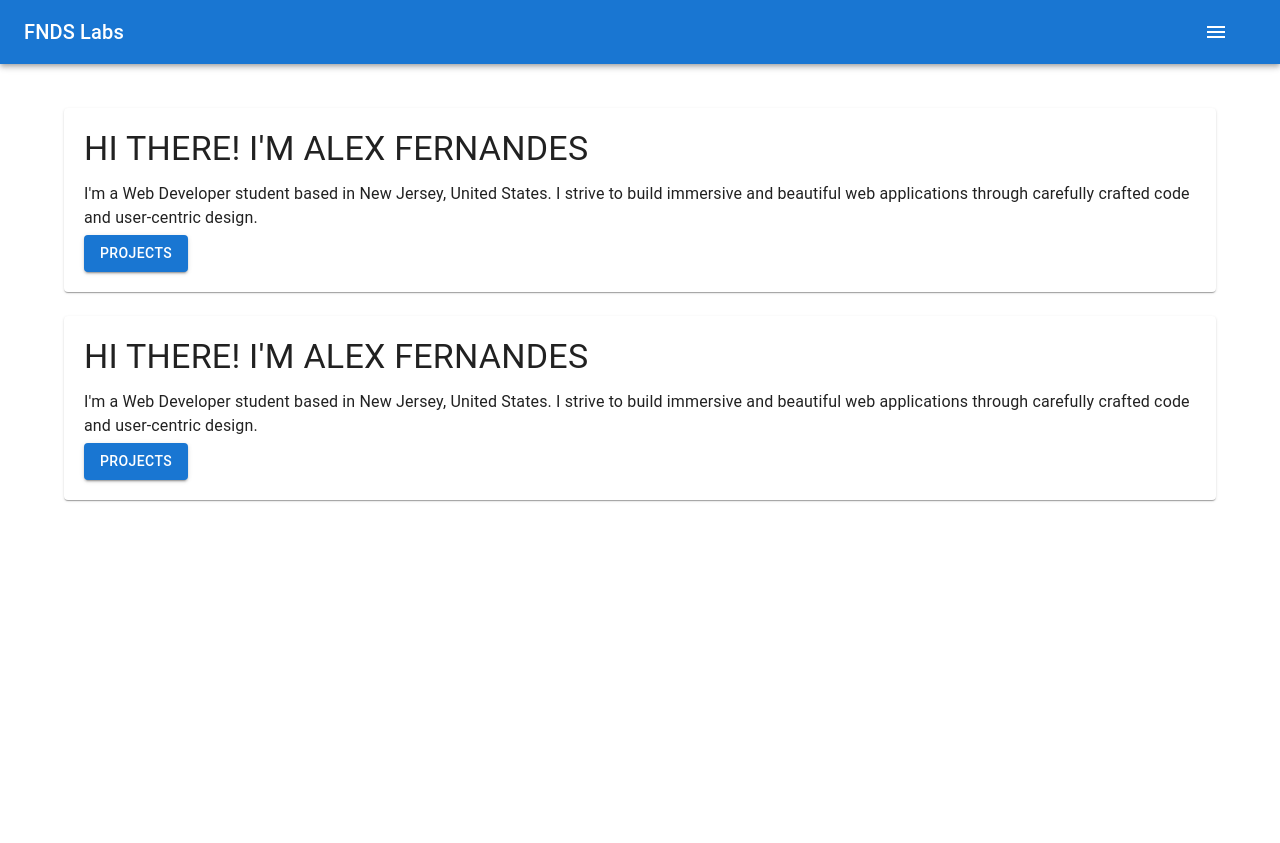
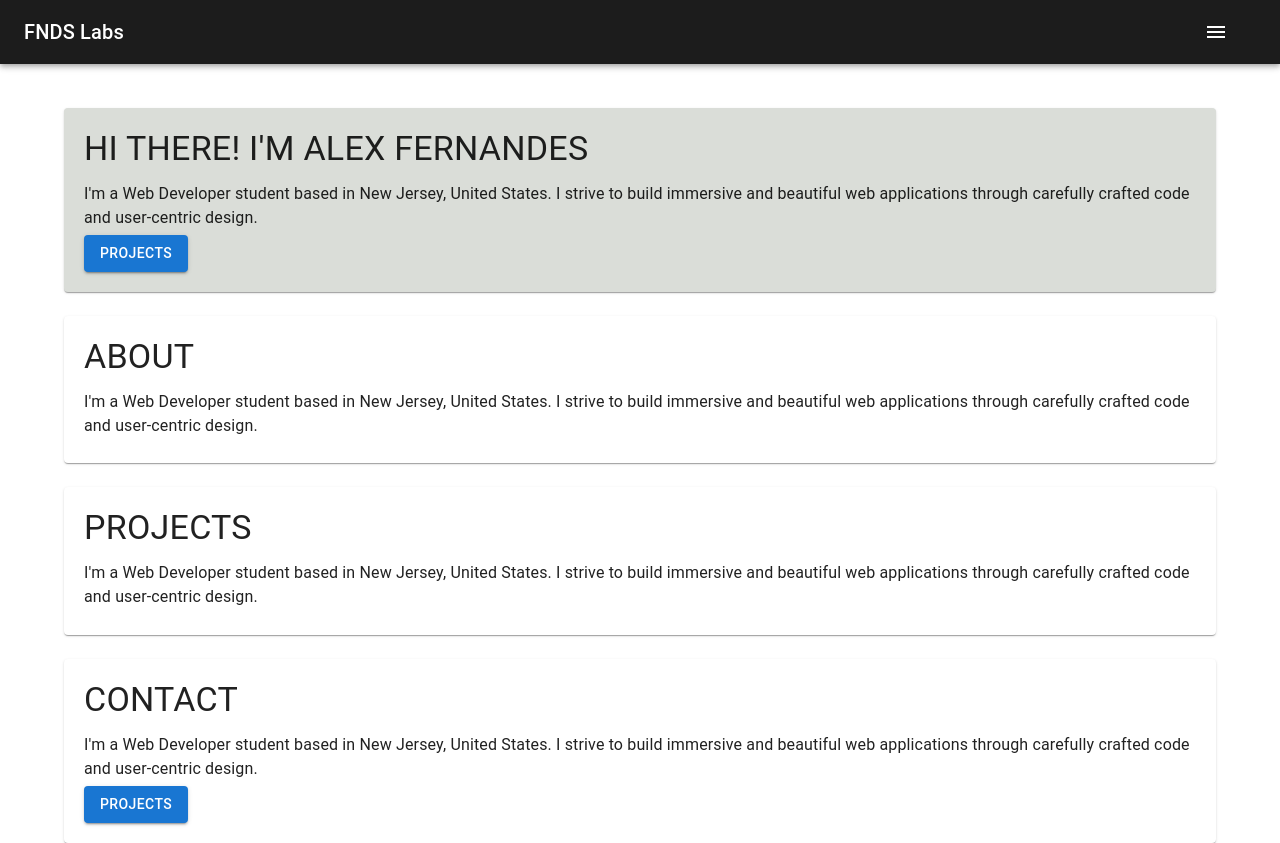
Before and after one commit to aafernands/alex_portifolio, a React (Create React App) app: page / in a window 1280 px wide. Before the commit the page ends 800 px from the top, so only its background shows below. Built offline with nearby package versions, Linux system fonts and the light colour scheme.

Commit message:
addes other sections of main page

```diff
--- a/src/App.js
+++ b/src/App.js
@@ -1,6 +1,7 @@
 import React from "react";
 import { Typography, Container, Button, Grid, Paper } from "@mui/material";
 import MyAppBar from "./components/AppBar"; // Import the AppBar component
+import { useRef } from 'react';
 
 function App() {
   return (
@@ -18,42 +19,63 @@ function App() {
       <Container>
         <Grid container spacing={3} style={{ marginTop: "20px" }}>
           <Grid item xs={12}>
-            <Paper style={{ padding: "20px" }}>
+            <Paper style={{ backgroundColor: "#DADDD8", padding: "20px" }}>
               <Typography variant="h4" component="h2" gutterBottom>
                 HI THERE! I'M ALEX FERNANDES
               </Typography>
               <Typography variant="body1" component="p" gutterBottom>
-              I'm a Web Developer student based in New Jersey, United States. I
-              strive to build immersive and beautiful web applications through
-              carefully crafted code and user-centric design.
+                I'm a Web Developer student based in New Jersey, United States.
+                I strive to build immersive and beautiful web applications
+                through carefully crafted code and user-centric design.
               </Typography>
               <Button variant="contained" color="primary">
                 PROJECTS
               </Button>
             </Paper>
-
           </Grid>
 
           <Grid item xs={12}>
             <Paper style={{ padding: "20px" }}>
               <Typography variant="h4" component="h2" gutterBottom>
-                HI THERE! I'M ALEX FERNANDES
+                ABOUT{" "}
               </Typography>
               <Typography variant="body1" component="p" gutterBottom>
-              I'm a Web Developer student based in New Jersey, United States. I
-              strive to build immersive and beautiful web applications through
-              carefully crafted code and user-centric design.
+                I'm a Web Developer student based in New Jersey, United States.
+                I strive to build immersive and beautiful web applications
+                through carefully crafted code and user-centric design.
+              </Typography>
+
+            </Paper>
+          </Grid>
+
+          <Grid item xs={12}>
+            <Paper style={{ padding: "20px" }}>
+              <Typography variant="h4" component="h2" gutterBottom>
+                PROJECTS{" "}
+              </Typography>
+              <Typography variant="body1" component="p" gutterBottom>
+                I'm a Web Developer student based in New Jersey, United States.
+                I strive to build immersive and beautiful web applications
+                through carefully crafted code and user-centric design.
+              </Typography>
+            </Paper>
+          </Grid>
+
+          <Grid item xs={12}>
+            <Paper style={{ padding: "20px" }}>
+              <Typography variant="h4" component="h2" gutterBottom>
+                CONTACT{" "}
+              </Typography>
+              <Typography variant="body1" component="p" gutterBottom>
+                I'm a Web Developer student based in New Jersey, United States.
+                I strive to build immersive and beautiful web applications
+                through carefully crafted code and user-centric design.
               </Typography>
               <Button variant="contained" color="primary">
                 PROJECTS
               </Button>
             </Paper>
-
           </Grid>
-
-
-
-
         </Grid>
       </Container>
     </div>
--- a/src/components/AppBar.js
+++ b/src/components/AppBar.js
@@ -9,9 +9,9 @@ import MenuIcon from "@mui/icons-material/Menu";
 
 export default function ButtonAppBar() {
   return (
-    <Box sx={{ flexGrow: 1 }}>
+    <Box sx={{ flexGrow: 1 }} >
       <AppBar position="static">
-        <Toolbar>
+        <Toolbar style={{backgroundColor: "#1C1C1C"}}>
           <Typography variant="h6" component="div" sx={{ flexGrow: 1 }}>
             FNDS Labs
           </Typography>
```
